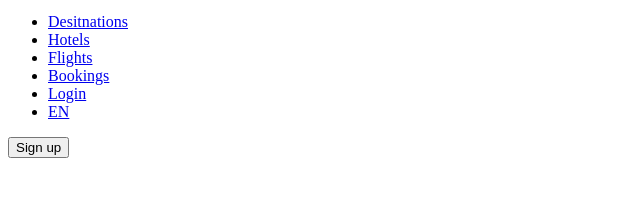
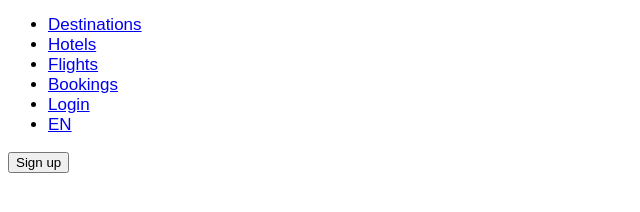
Before and after one commit to podliiza/rpoject, a plain HTML site: page index.html in a window 1280 px wide. Shown: the part 30-242 px from the top of the page, without its empty margins (0-640 px from the left). Drawn offline with Linux system fonts and the light colour scheme.

Commit message:
Add files via upload

```diff
--- a/index.html
+++ b/index.html
@@ -2,23 +2,26 @@
 <html lang="en">
 <head>
     <meta charset = "UTF-8">
-    <meta name = "viewport" content = "width = device - width, initial - scale = 1.0">
+    <meta name = "viewport" content = "width=device-width, initial-scale=1.0">
+    <link rel="stylesheet" href="styles/font.css">
     <link rel="stylesheet" href="styles/style.css">
-    <link rel="srylesheet" href="styles/font.css">
 </head>
+<body>
     <header>
-    <a href = "#">  <img src = "images/Logo.png" alt = "Логотип" width = "50" height = "15"> </a>
+        <a href="#">
+            <img src="images/Logo.png" alt="Логотип" width="50" height="15">
+        </a>
         <nav>
             <ul>
-             <li> <a href = "#"> Desitnations </a></li>
-             <li> <a href = "#"> Hotels </a></li>
-             <li> <a href = "#"> Flights</a> </li>
-             <li> <a href = "#"> Bookings</a></li>
-             <li> <a href = "#"> Login</a></li>
-             <li> <a href = "#"> EN </a></li>
+                <li><a href="#">Destinations</a></li>
+                <li><a href="#">Hotels</a></li>
+                <li><a href="#">Flights</a></li>
+                <li><a href="#">Bookings</a></li>
+                <li><a href="#">Login</a></li>
+                <li><a href="#">EN</a></li>
             </ul>
         </nav>
         <button type="button">Sign up</button>
     </header>
-
+</body>
 </html>
--- a/styles/font.css
+++ b/styles/font.css
@@ -1,6 +1,6 @@
 @font-face {
     font-family: Google Sans;
-    src: url("/fonts/Google_Sans\,Montserrat.zip");
+    src: url("/fonts/GoogleSans-Medium.ttf") format("ttf");
     font-weight: medium;
     font-size: 17;
     color:black;
--- a/styles/style.css
+++ b/styles/style.css
@@ -1,3 +1,9 @@
 body {
   background-color: rgb(255, 255, 255);
 }
+body {
+  font-family: 'Google Sans', Arial, sans-serif;
+  font-size: 17px;
+  color: black;
+  line-height: auto;
+}
```
Also changed, not shown: 1 other file. Lines whose indentation alone changed are shown as unchanged.
